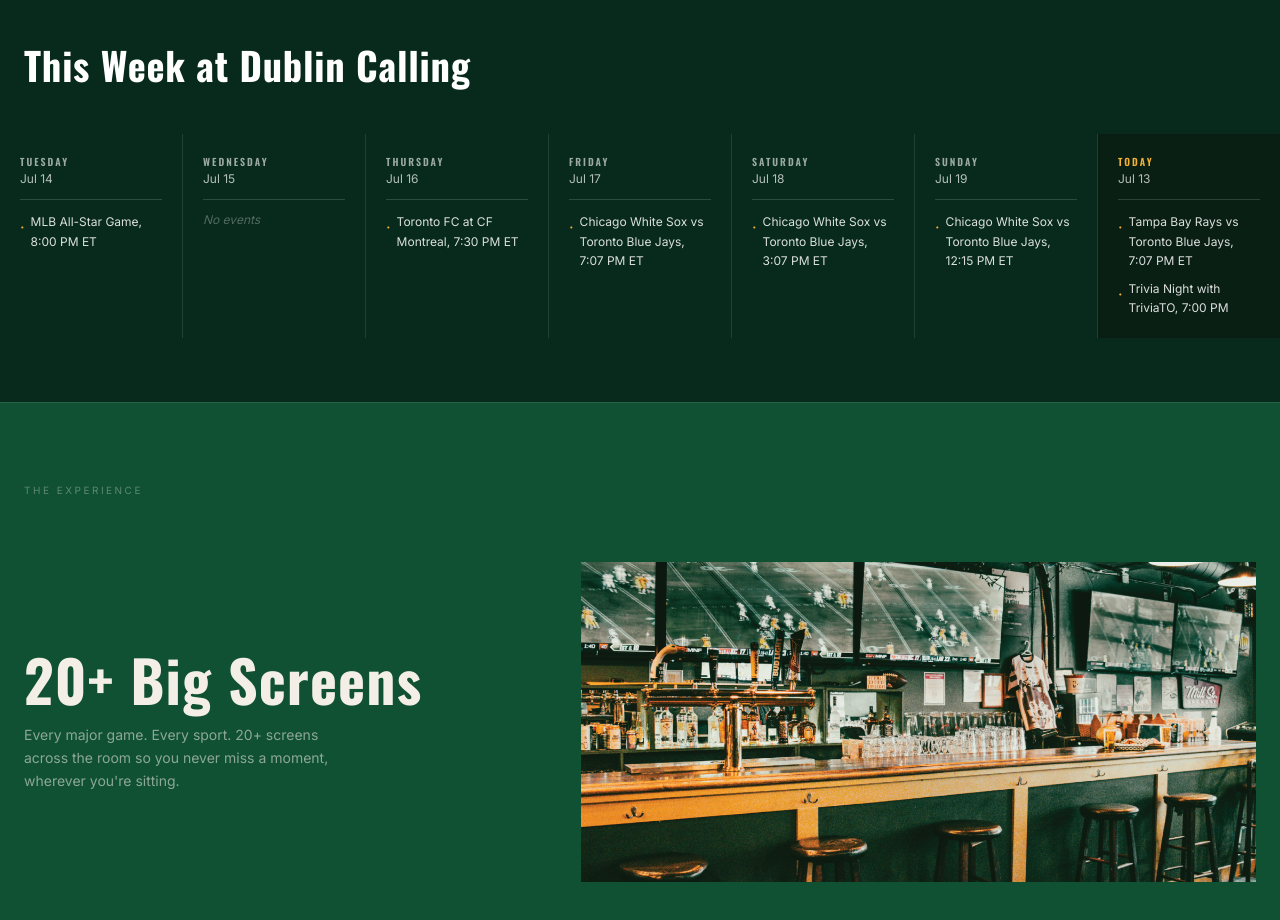
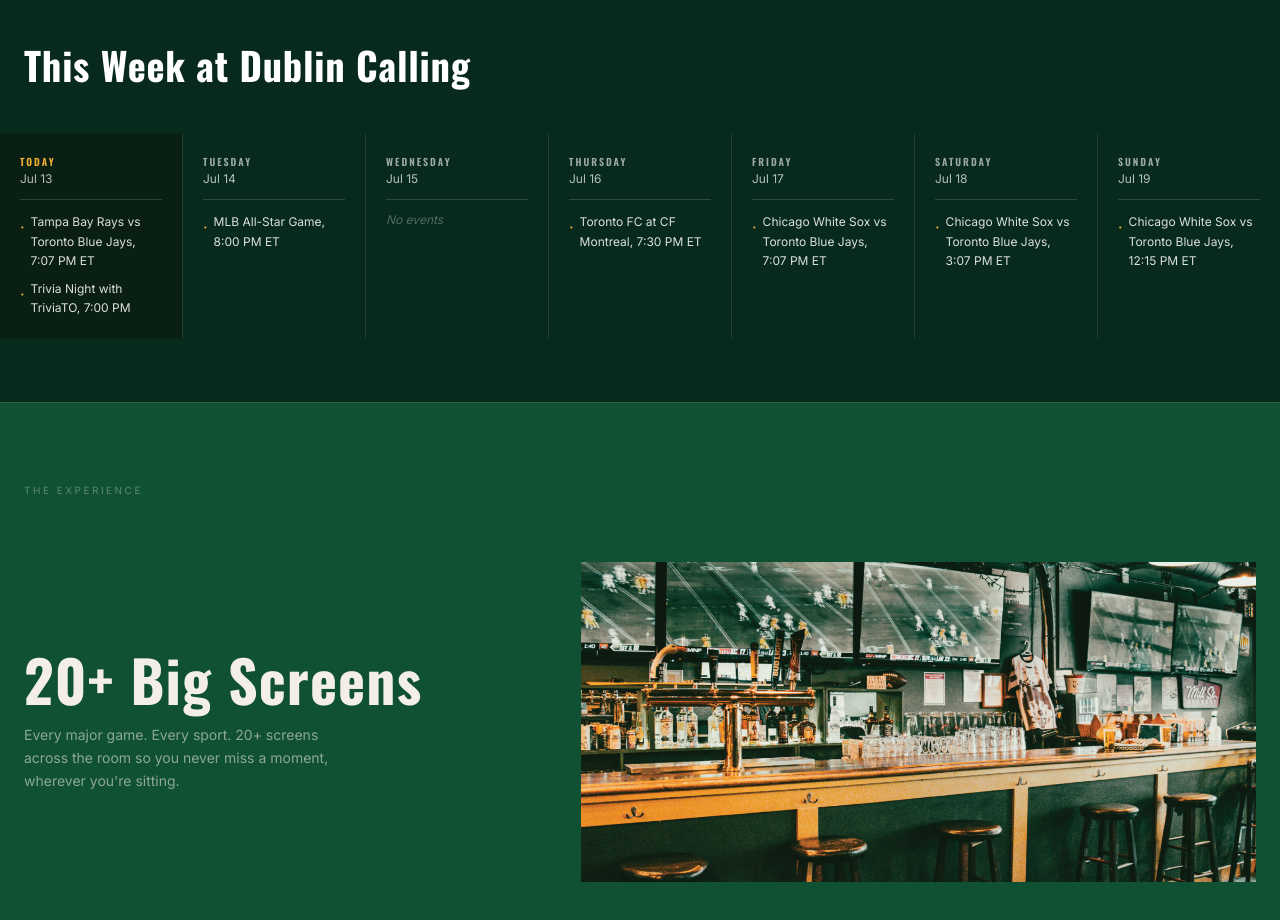
Before and after one commit to alexandriabraniff-dotcom/dublin-calling, a Next.js app: page /adelaide in a window 1280 px wide. Shown: the part 1460-2380 px from the top of the page. Built offline with nearby package versions, Linux system fonts and the light colour scheme.

Commit message:
Fix calendar column order — always start from today

```diff
--- a/app/[location]/page.tsx
+++ b/app/[location]/page.tsx
@@ -256,8 +256,8 @@
           const d = new Date(nowVan);
           d.setDate(d.getDate() + diff);
           const dateLabel = d.toLocaleDateString("en-US", { month: "short", day: "numeric", timeZone: loc.timezone });
-          return { ...entry, dateLabel, isToday: diff === 0 };
-        });
+          return { ...entry, dateLabel, isToday: diff === 0, diff };
+        }).sort((a, b) => a.diff - b.diff);
 
         return (
           <section className="bg-[#082a1c] border-t border-white/10 py-16">
```
